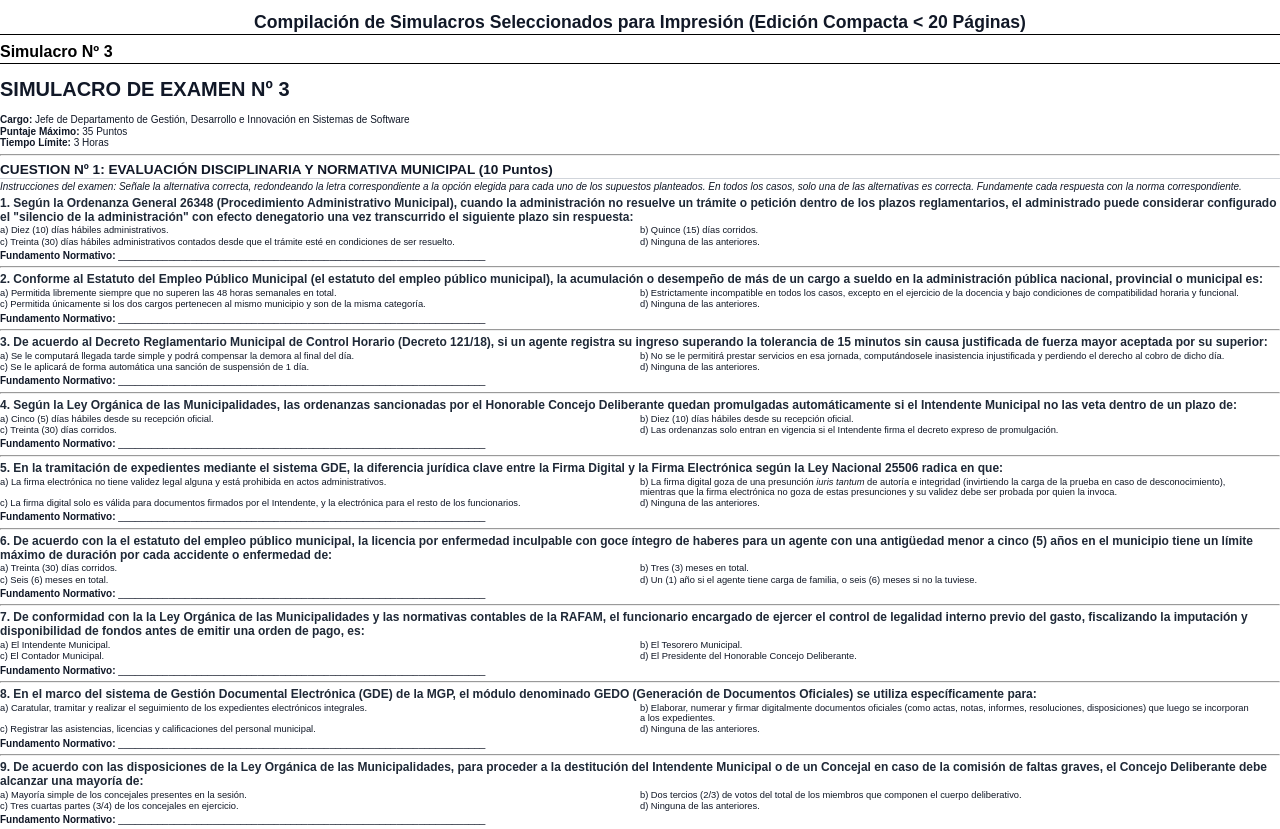
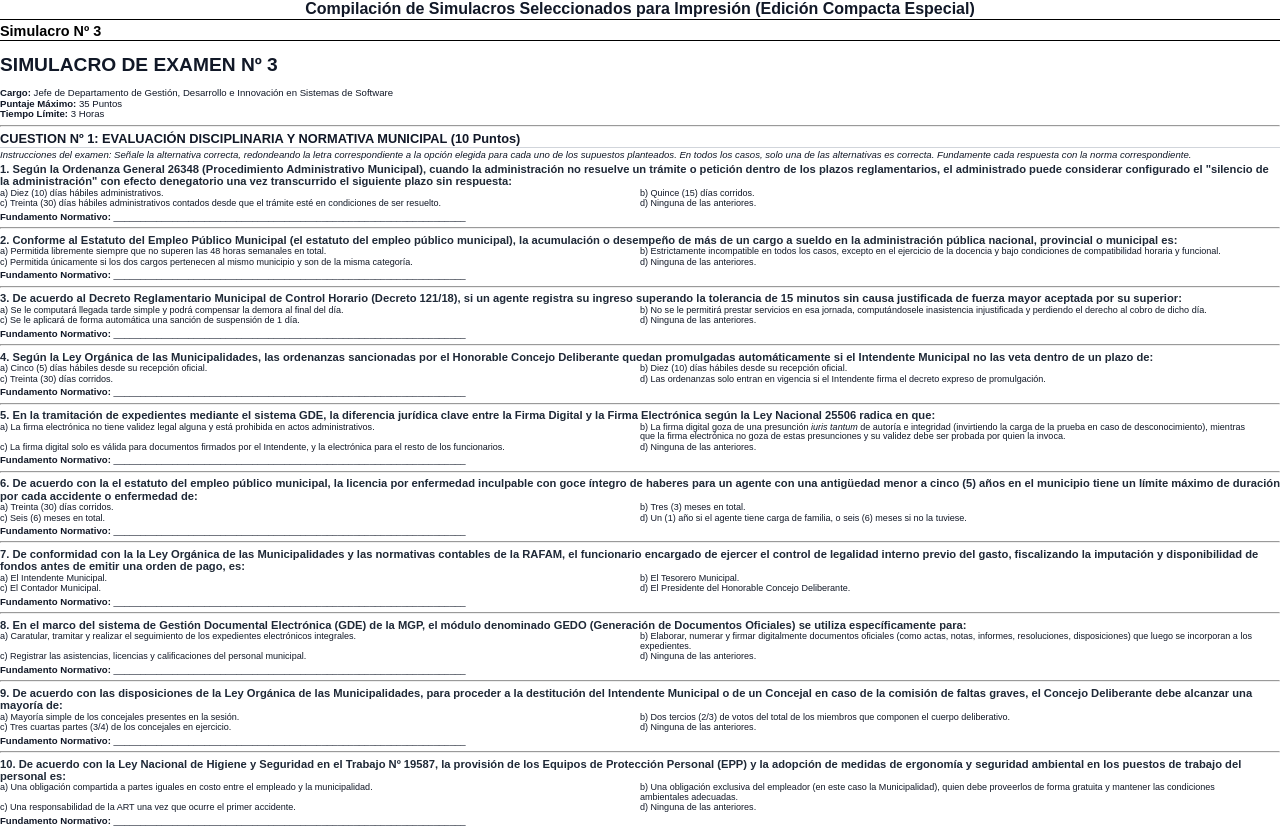
Before and after one commit to guidocassulo/concurso, a website: page simulacros_impresion_compacto.html in a window 1280 px wide. Shown: the top 829 px of the page. Drawn offline with Linux system fonts and the light colour scheme.

Commit message:
Update printable A4 files with extreme text spacing and margin optimizations under 19 pages

```diff
--- a/simulacros_impresion_compacto.html
+++ b/simulacros_impresion_compacto.html
@@ -6,7 +6,7 @@
     <style>
 @page {
     size: A4;
-    margin: 6mm 8mm 6mm 8mm;
+    margin: 4mm 6mm 4mm 6mm;
 }
 
 body {
@@ -14,10 +14,10 @@ body {
     max-width: 100%;
     margin: 0;
     padding: 0;
-    line-height: 1.15;
+    line-height: 1.1;
     color: #111827;
     background-color: #ffffff;
-    font-size: 7.5pt;
+    font-size: 7.2pt;
 }
 
 .page-break {
@@ -27,40 +27,36 @@ body {
 
 h1.main-title {
     text-align: center;
-    border-bottom: 1.5px solid #000000;
-    padding-bottom: 2px;
-    margin-bottom: 8px;
-    font-size: 1.1rem;
+    border-bottom: 1px solid #000000;
+    padding-bottom: 1px;
+    margin: 0 0 4px 0;
+    font-size: 1rem;
 }
 
 h1.exam-title {
-    font-size: 1rem;
+    font-size: 0.9rem;
     color: #000000;
     border-bottom: 1px solid #000000;
-    padding-bottom: 2px;
-    margin-top: 0;
-    margin-bottom: 6px;
+    padding-bottom: 1px;
+    margin: 0 0 4px 0;
 }
 
 h2 {
-    font-size: 0.85rem;
+    font-size: 0.8rem;
     color: #111827;
     border-bottom: 1px solid #d1d5db;
     padding-bottom: 1px;
-    margin-top: 6px;
-    margin-bottom: 2px;
+    margin: 4px 0 2px 0;
 }
 
 h3 {
-    font-size: 0.75rem;
+    font-size: 0.7rem;
     color: #1f2937;
-    margin-top: 4px;
-    margin-bottom: 1px;
+    margin: 3px 0 1px 0;
 }
 
 p {
-    margin-top: 1px;
-    margin-bottom: 1px;
+    margin: 1px 0;
 }
 
 /* 2-column layout for multiple choice options */
@@ -71,8 +67,7 @@ h3 + ul {
     flex-wrap: wrap;
     padding-left: 0;
     list-style: none;
-    margin-top: 1px;
-    margin-bottom: 2px;
+    margin: 1px 0 2px 0;
 }
 
 h2 + h3 + ul li,
@@ -81,17 +76,17 @@ h3 + ul li {
     width: 48%;
     margin-right: 2%;
     margin-bottom: 1px;
-    font-size: 7pt;
-    line-height: 1.1;
+    font-size: 6.8pt;
+    line-height: 1.05;
 }
 
 details {
     display: block !important;
-    border: 1px solid #d1d5db !important;
+    border: 1px solid #e5e7eb !important;
     background: #f9fafb !important;
-    margin: 5px 0 !important;
-    padding: 4px 8px !important;
-    border-radius: 3px !important;
+    margin: 3px 0 !important;
+    padding: 2px 6px !important;
+    border-radius: 2px !important;
     page-break-inside: avoid;
 }
 
@@ -99,34 +94,33 @@ summary {
     font-weight: 700;
     color: #000000;
     margin-bottom: 2px;
-    border-bottom: 1px dashed #d1d5db;
+    border-bottom: 1px dashed #e5e7eb;
     padding-bottom: 1px;
-    font-size: 7.5pt;
+    font-size: 7.2pt;
 }
 
 blockquote {
     border-left: 1.5px solid #000000;
     background: #f9fafb;
-    margin: 4px 0;
-    padding: 2px 8px;
+    margin: 3px 0;
+    padding: 1px 6px;
     color: #374151;
 }
 
 pre {
     background: #f3f4f6;
     color: #1f2937;
-    padding: 4px 8px;
-    border: 1px solid #d1d5db;
-    border-radius: 3px;
+    padding: 2px 6px;
+    border: 1px solid #e5e7eb;
+    border-radius: 2px;
     overflow-x: auto;
-    font-size: 6.5pt;
-    margin-top: 2px;
-    margin-bottom: 2px;
+    font-size: 6.2pt;
+    margin: 2px 0;
 }
 
 @media print {
     body {
-        font-size: 7.5pt;
+        font-size: 7.2pt;
     }
 
     .score-calculator, .no-print {
@@ -151,7 +145,7 @@ pre {
 </head>
 <body>
 
-<h1 class="main-title no-print">Compilación de Simulacros Seleccionados para Impresión (Edición Compacta < 20 Páginas)</h1>
+<h1 class="main-title no-print">Compilación de Simulacros Seleccionados para Impresión (Edición Compacta Especial)</h1>
 
 <div class="">
     <h1 class="exam-title">Simulacro Nº 3</h1>
```
Also changed, not shown: 1 other file.
